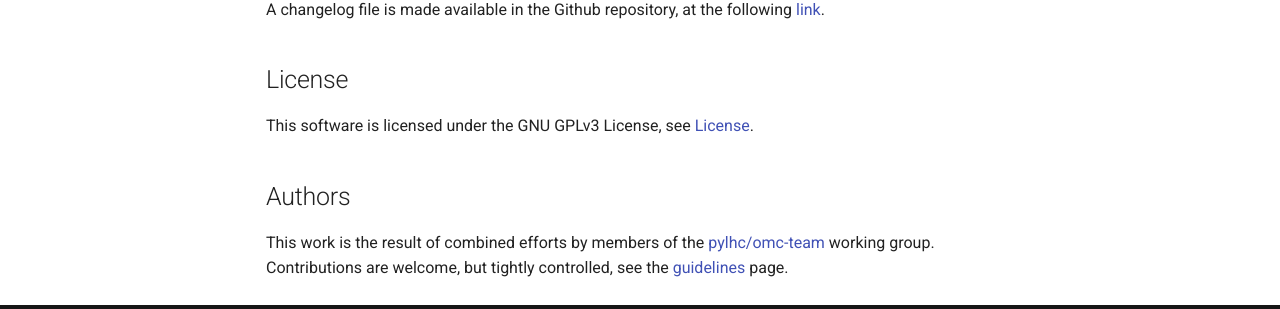
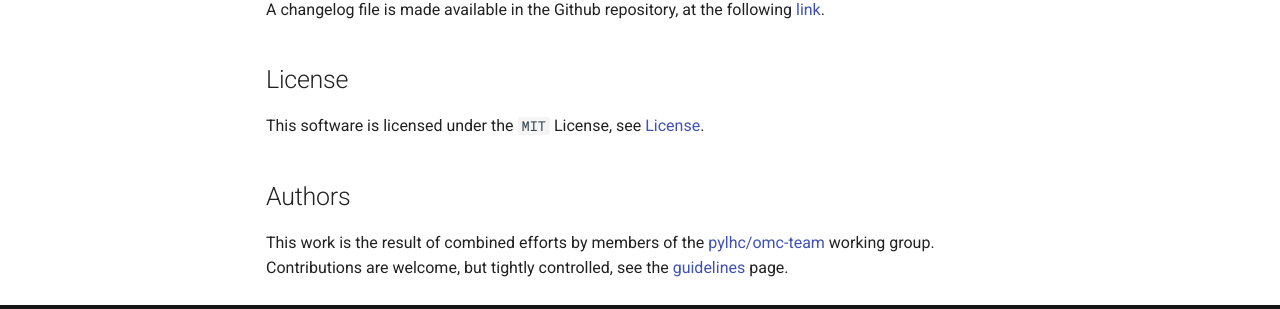
Before and after one commit to pylhc/pylhc.github.io, an MkDocs documentation site: the page built from docs/packages/omc3/about.md, in a window 1280 px wide and 1148 px high. Shown: the part 779-1088 px from the top of the window. Built offline with MkDocs 1.6.1 and Material for MkDocs 9.7.7, drawn with Linux system fonts in a browser that asks for light colours.

Commit message:
update omc3 license terms

```diff
--- a/docs/packages/omc3/about.md
+++ b/docs/packages/omc3/about.md
@@ -24,7 +24,7 @@ A changelog file is made available in the Github repository, at the following [l
 
 ## License
 
-This software is licensed under the GNU GPLv3 License, see [License][license]{target=_blank}.
+This software is licensed under the `MIT` License, see [License][license]{target=_blank}.
 
 ## Authors
 
```
